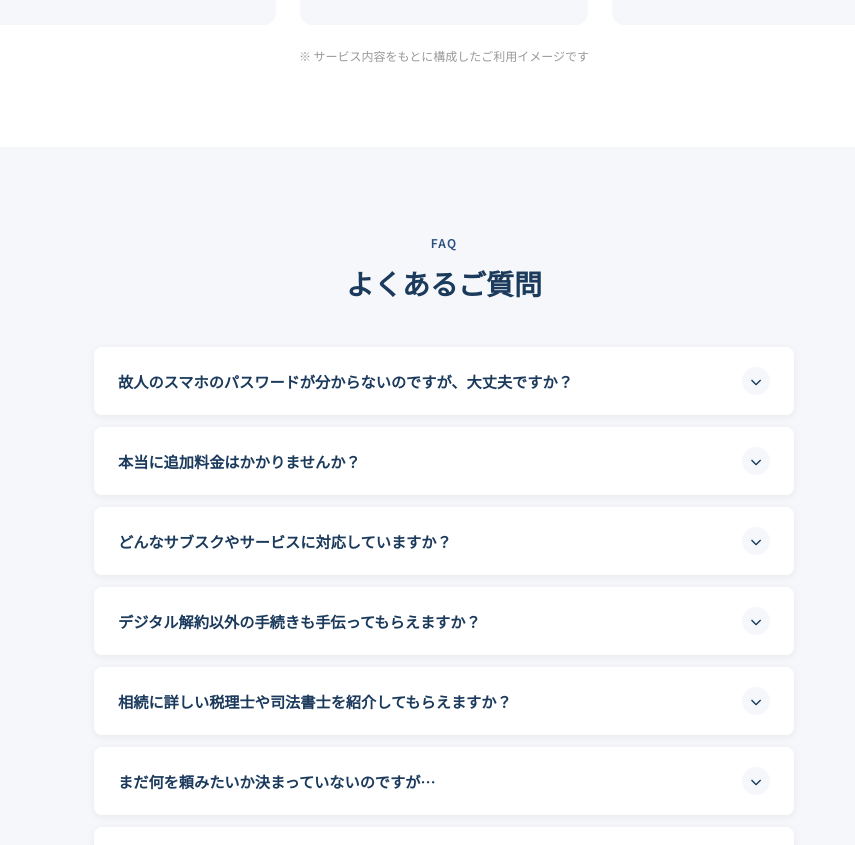
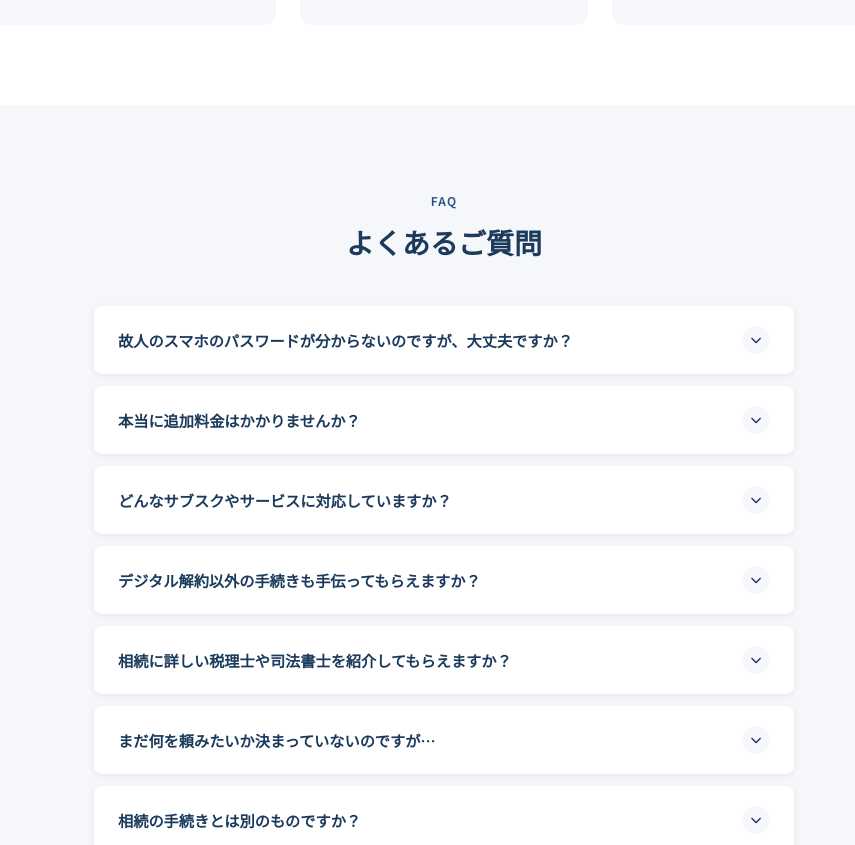
Before and after one commit to shionshionshion5101-commits/shimaino-madoguchi, a plain HTML site: page index.html in a window 1280 px wide. Shown: the part 8195-9040 px from the top of the page, without its empty margins (196-1051 px from the left). Drawn offline with Linux system fonts and the light colour scheme.

Commit message:
Remove testimonial note from index.html

```diff
--- a/index.html
+++ b/index.html
@@ -1477,7 +1477,6 @@
                     <div class="result"><i class="fas fa-check-circle"></i> 止められた月額：約15,000円 ／ 相続税申告もサポート</div>
                 </div>
             </div>
-            <p class="testimonial-note animate-on-scroll">※ サービス内容をもとに構成したご利用イメージです</p>
         </div>
     </section>
 
```
